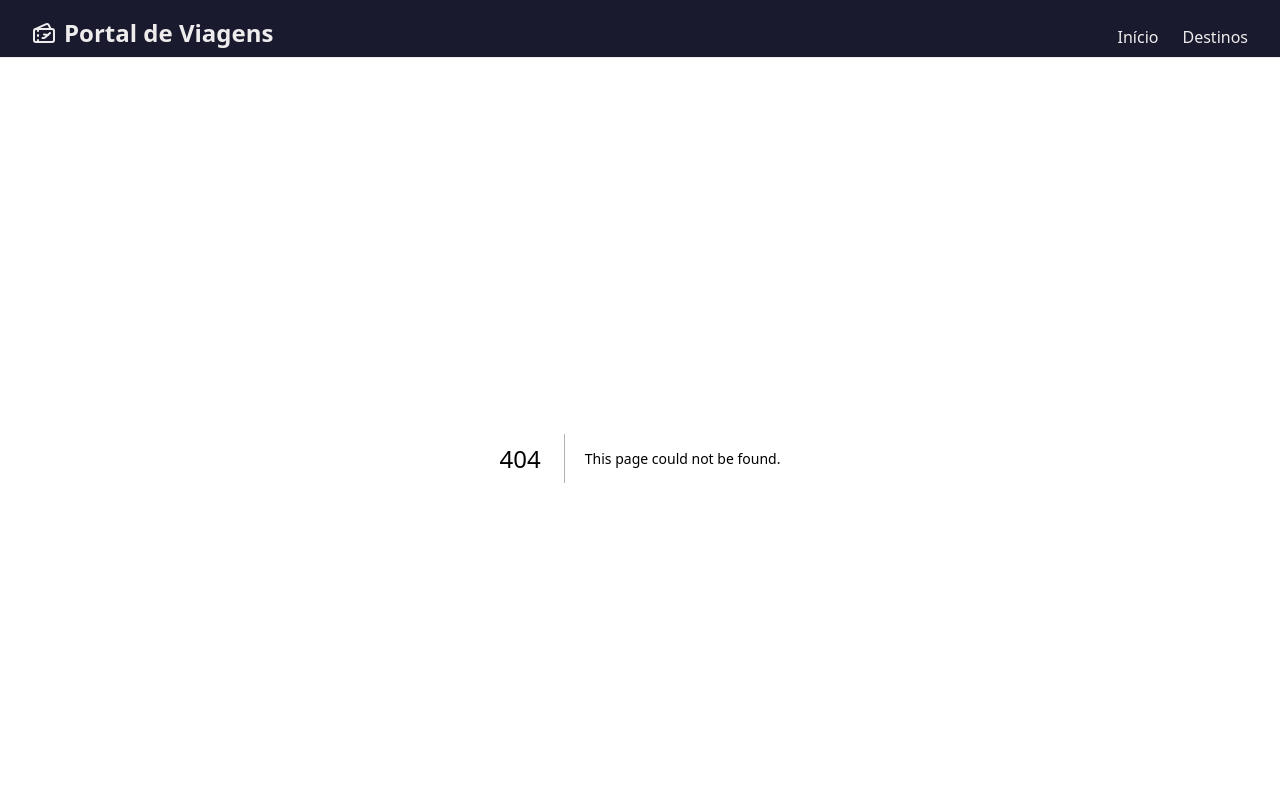
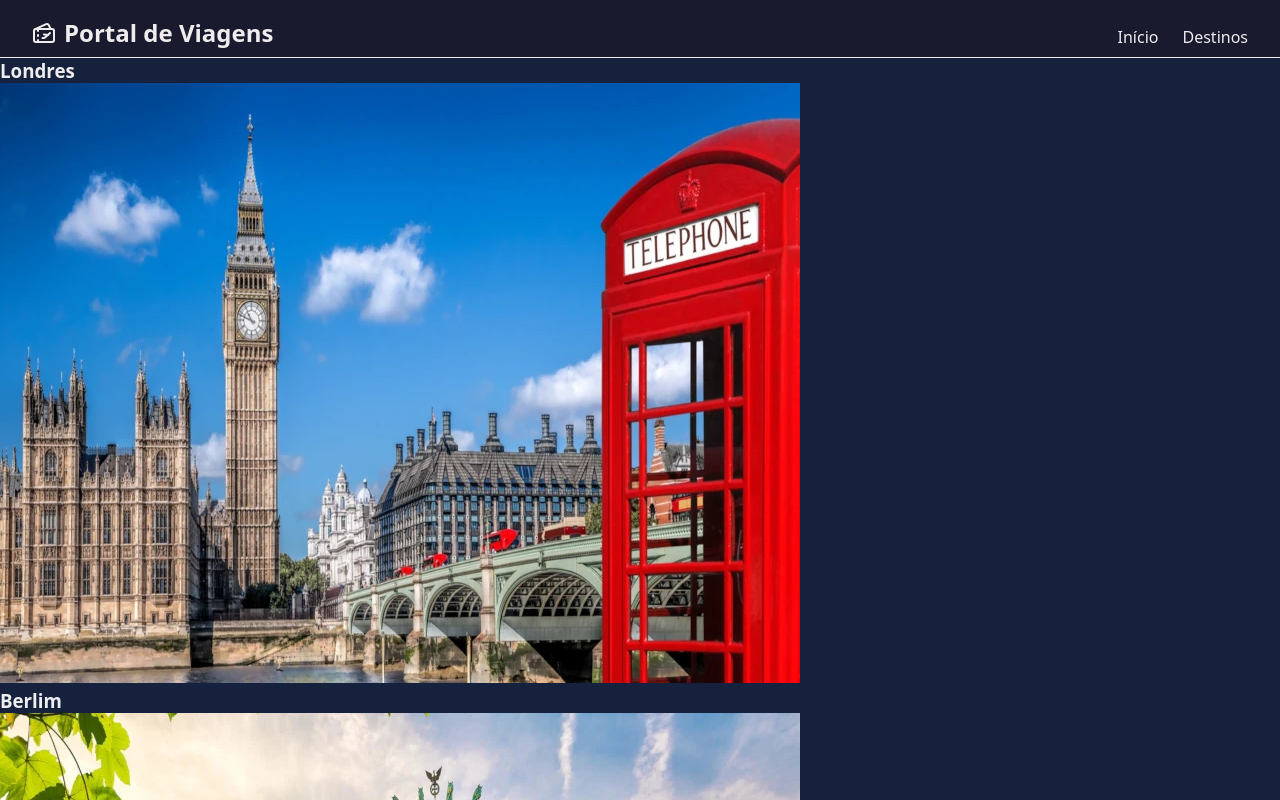
Before and after one commit to felipedev90/portal-viagens, a Next.js app: page /destinos in a window 1280 px wide. Before the commit this address had no page. Shown: the top 800 px of the page. Built offline with nearby package versions, Linux system fonts and the light colour scheme.

Commit message:
feat: add destinations page with CardDestino component

```diff
--- /dev/null
+++ b/src/app/destinos/page.tsx
@@ -0,0 +1,12 @@
+import { destinos } from "@/data/destinos";
+import CardDestino from "@/components/CardDestino";
+
+export default function Destinos() {
+  return (
+    <div>
+      {destinos.map((destino) => (
+        <CardDestino key={destino.id} destino={destino} />
+      ))}
+    </div>
+  );
+}
--- /dev/null
+++ b/src/components/CardDestino/index.tsx
@@ -0,0 +1,20 @@
+import type { Destino } from "@/data/destinos";
+import Image from "next/image";
+
+export default function CardDestino({ destino }: { destino: Destino }) {
+  return (
+    <div>
+      <div>
+        <h3>{destino.nome}</h3>
+      </div>
+      <div>
+        <Image
+          src={destino.imagem}
+          alt={destino.nome}
+          width={800}
+          height={600}
+        />
+      </div>
+    </div>
+  );
+}
```
Also changed, not shown: src/app/destinos/page.module.css (added), src/components/CardDestino/CardDestino.module.css (added).
